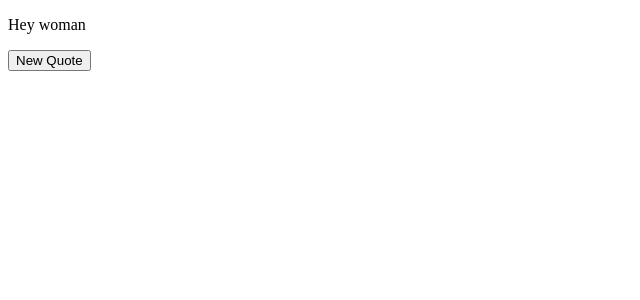
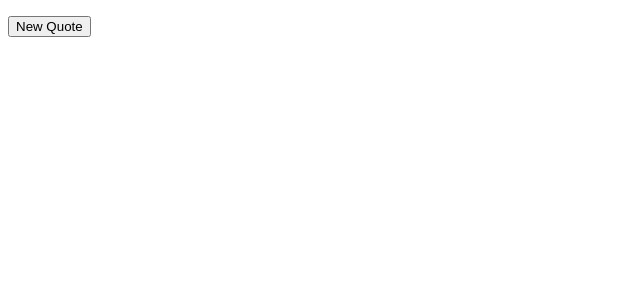
Before and after one commit to Trend20/ReactRandomQuoteGenerator, a React (Create React App) app: page / in a window 1280 px wide. Shown: the top 300 px of the page, without its empty margins (0-640 px from the left). Built offline with nearby package versions, Linux system fonts and the light colour scheme.

Commit message:
adding quote

```diff
--- a/src/App.js
+++ b/src/App.js
@@ -1,12 +1,16 @@
 import React, { Component } from 'react';
 
 class App extends Component {
+  state={
+    list:[],
+    newQuote: '',
+  }
   render() {
     return (
       <div className="App">
       <div className="quote-container">
-        <p>Hey woman</p>
-        <button>New Quote</button>
+        <p>{this.state.newQuote}</p>
+        <button onClick={() =>this.addQuote()}>New Quote</button>
       </div>
     </div>
     );
```
